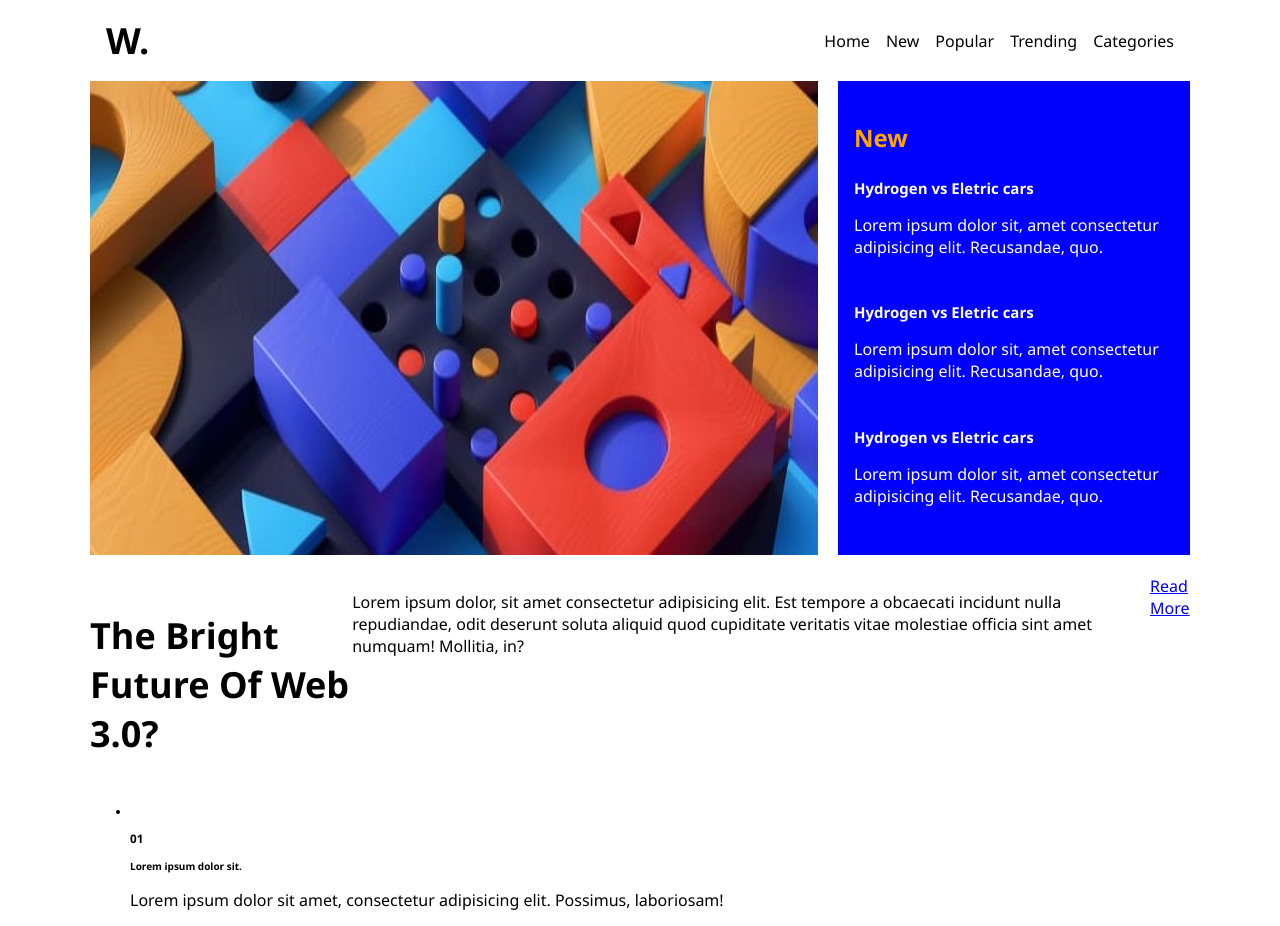
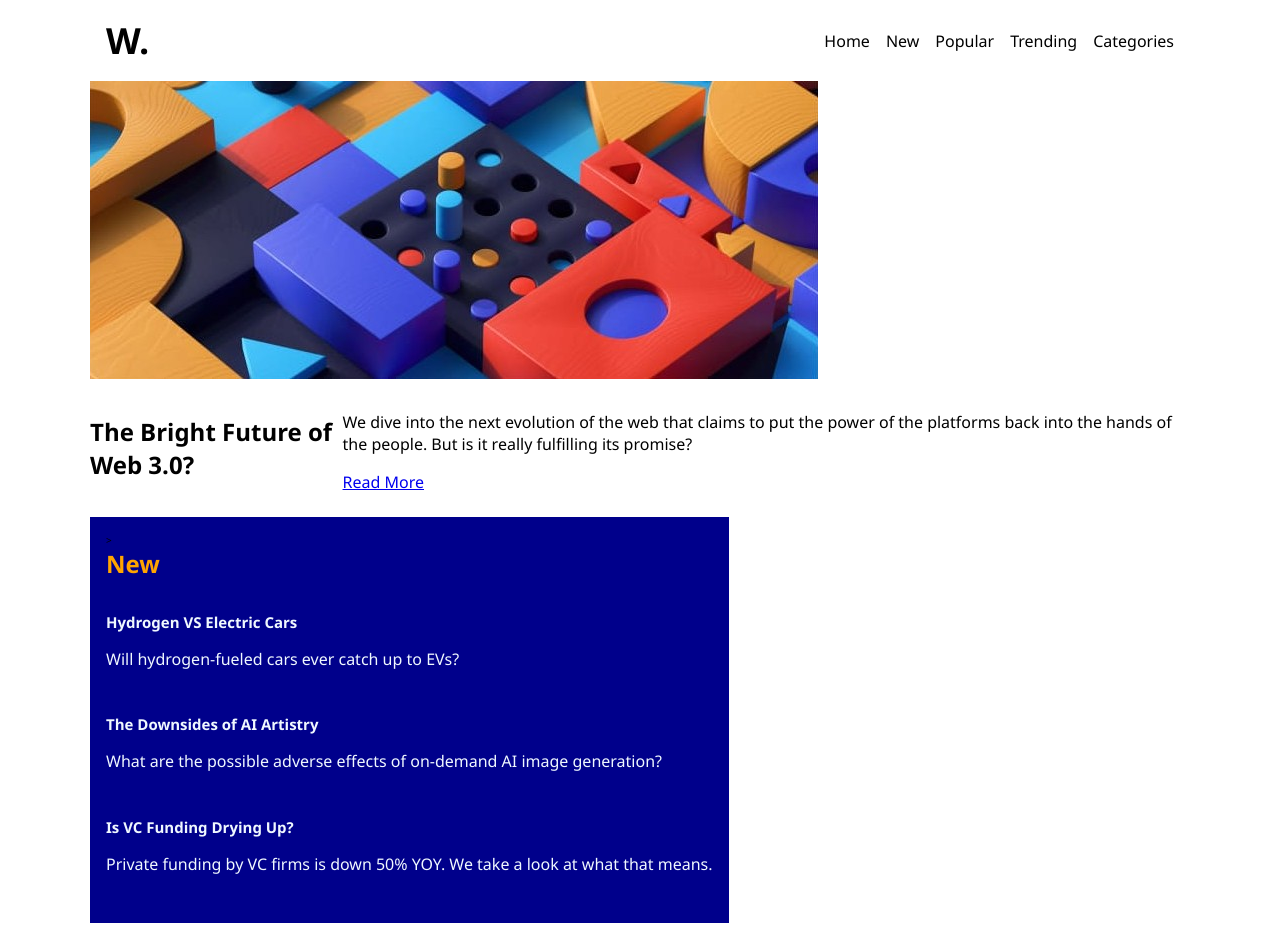
Before and after one commit to cenouraa/TrabalhoLayout, a plain HTML site: page index.html in a window 1280 px wide. Shown: the top 926 px of the page. Drawn offline with Linux system fonts and the light colour scheme.

Commit message:
css gatinho pt2

```diff
--- a/index.html
+++ b/index.html
@@ -21,36 +21,34 @@
 
     <content>
         <section class="main">
-            <div class="teste">
-                <img class="main-image" src="img/colorido.jpg" alt="imagem de elementos coloridos de diferentes formas geométricas em 3D">
-                <article class="news">
-                    <div class="news__content">
-                        <h1>New</h1>
-                        <section>
-                            <div class="news-content__text">
-                                <h2>Hydrogen vs Eletric cars</h2>
-                                <p>Lorem ipsum dolor sit, amet consectetur adipisicing elit. Recusandae, quo.</p>
-                            </div>
-                            <div class="news-content__text">
-                                <h2>Hydrogen vs Eletric cars</h2>
-                                <p>Lorem ipsum dolor sit, amet consectetur adipisicing elit. Recusandae, quo.</p>
-                            </div>
-                            <div class="news-content__text">
-                                <h2>Hydrogen vs Eletric cars</h2>
-                                <p>Lorem ipsum dolor sit, amet consectetur adipisicing elit. Recusandae, quo.</p>
-                            </div>
-                        </section>
-                    </div>
-                </article>
+            <img class="main__image" src="img/colorido.jpg" alt="imagem colorida 3D" />
+            <div class="main__left">
+                <h1>The Bright Future of Web 3.0?</h1>
+                <div class="main__text">
+                    <p>We dive into the next evolution of the web that claims to put the power of the platforms back into the hands of the people. But is it really fulfilling its promise?</p>
+                    <a href="#" class="main__cta">Read More</a>
+                </div>
             </div>
-            <section class="middle-content">
-                <div class="middle__text">
-                    <h1>The Bright Future Of Web 3.0?</h1>
-                    <p>Lorem ipsum dolor, sit amet consectetur adipisicing elit. Est tempore a obcaecati incidunt nulla repudiandae, odit deserunt soluta aliquid quod cupiditate veritatis vitae molestiae officia sint amet numquam! Mollitia, in?</p>
-                    <a href="#" class="main-text__cta">Read More</a>
-                </div>
-            </section>
+
+            <aside class="news">
+                <section class="news__list">>
+                    <h1>New</h1>
+                        <article class="news__item">
+                            <h2>Hydrogen VS Electric Cars</h2>
+                            <p>Will hydrogen-fueled cars ever catch up to EVs?</p>
+                        </article>
+                        <article class="news__item">
+                            <h2>The Downsides of AI Artistry</h2>
+                            <p>What are the possible adverse effects of on-demand AI image generation?</p>
+                        </article>
+                        <article class="news__item">
+                            <h2>Is VC Funding Drying Up?</h2>
+                            <p>Private funding by VC firms is down 50% YOY. We take a look at what that means.</p>
+                        </article>
+                </section>
+            </aside>
         </section>
+
 
         <section class="bottom-content">
             <div class="list-wrapper">
--- a/style.css
+++ b/style.css
@@ -34,35 +34,35 @@ header{
     text-transform: uppercase;
     font-weight: 700;
 }
-.news__content {
-    background-color: blue;
-    padding: 16px;
-}
-.news__content h1{
-    color: orange;
-}
-.news-content__text{
-    color: white;
-    padding-bottom: 16px;
-}
-.middle__text{
-    display: flex;
-}
-.middle__text h1{
-    font-size: 3.6em;
-}
 .main{
     display: flex;
     flex-direction: column;
     align-items: flex-start;
-    gap: 20px; /* Espaçamento entre a imagem e o conteúdo */
+    gap: 16px; /* Espaçamento entre a imagem e o conteúdo */
 }
-.main-image {
-    max-width: 100%; /* Garante que a imagem seja responsiva */
+.main__image {
+    max-width: 100%;
     height: auto;
     display: block;
 }
-.teste{
+.main__left {
     display: flex;
-    gap: 20px;
 }
+.main-left h1{
+    font-size: 4em;
+}
+.news{
+    background-color: darkblue;
+}
+.news__list{
+    padding: 16px;
+    margin: 0;
+}
+.news h1{
+    color: orange;
+    margin-top: 0;
+}
+.news__item{
+    color: aliceblue;
+    padding-bottom: 16px;
+}
```
